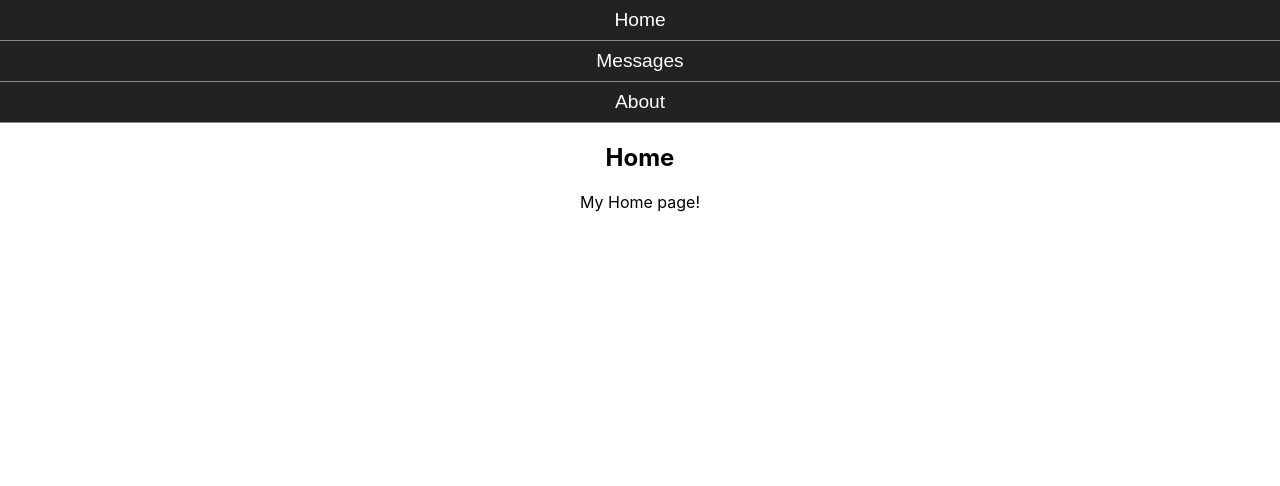
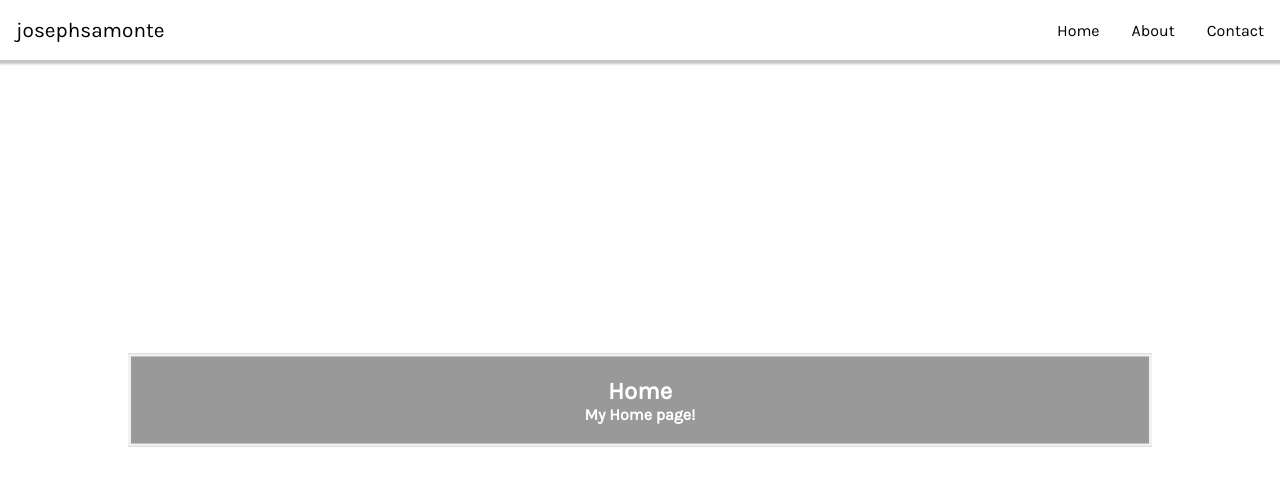
Before and after one commit to josephsamonte/react-router-example, a React (Create React App) app: page / in a window 1280 px wide. Shown: the top 486 px of the page. Built offline with nearby package versions, Linux system fonts and the light colour scheme.

Commit message:
add styles and new components

```diff
--- a/src/App.css
+++ b/src/App.css
@@ -1,62 +1,26 @@
-.App {
-  text-align: center;
-}
+@import url("https://fonts.googleapis.com/css2?family=Karla:wght@200;400&display=swap");
 
-.App-logo {
-  height: 40vmin;
-  pointer-events: none;
-}
-
-@media (prefers-reduced-motion: no-preference) {
-  .App-logo {
-    animation: App-logo-spin infinite 20s linear;
-  }
-}
-
-.App-header {
-  background-color: #282c34;
-  min-height: 100vh;
-  display: flex;
-  flex-direction: column;
-  align-items: center;
-  justify-content: center;
-  font-size: calc(10px + 2vmin);
-  color: white;
-}
-
-.App-link {
-  color: #61dafb;
-}
-
-@keyframes App-logo-spin {
-  from {
-    transform: rotate(0deg);
-  }
-  to {
-    transform: rotate(360deg);
-  }
-}
-
-ul {
-  list-style-type: none;
+* {
+  box-sizing: border-box;
+  margin: 0;
   padding: 0;
 }
 
-.menu ul {
-  background-color: #222;
-  margin: 0;
+body {
+  font-family: "Karla", -apple-system, BlinkMacSystemFont, "Segoe UI", "Roboto",
+    "Oxygen", "Ubuntu", "Cantarell", "Fira Sans", "Droid Sans", "Helvetica Neue",
+    sans-serif;
+  -webkit-font-smoothing: antialiased;
+  -moz-osx-font-smoothing: grayscale;
 }
 
-.menu li {
-  font-family: sans-serif;
-  font-size: 1.2em;
-  line-height: 40px;
-  height: 40px;
-  border-bottom: 1px solid #888;
+.container {
+  max-width: 90%;
+  margin-right: auto;
+  margin-left: auto;
+  padding: 1rem;
 }
 
-.menu a {
-  text-decoration: none;
-  color: #fff;
-  display: block;
+article h1 {
+  margin: 1rem 0;
 }
--- a/src/App.js
+++ b/src/App.js
@@ -1,36 +1,20 @@
-import logo from "./logo.svg";
 import "./App.css";
-import { Route, Link, Routes } from "react-router-dom";
+import { Route, Routes } from "react-router-dom";
 
+import Navbar from "./component/Navbar";
 import Home from "./component/Home";
 import About from "./component/About";
-import Messages from "./component/Messages";
+import Contact from "./component/Contact";
 
 function App() {
   return (
     <div className="App">
-      {/* <header className="App-header">
-        <img src={logo} className="App-logo" alt="logo" />
-        <h1 className="App-title">Welcome to React</h1>
-      </header> */}
-      <div className="menu">
-        <ul>
-          <li>
-            <Link to="/">Home</Link>
-          </li>
-          <li>
-            <Link to="/messages">Messages</Link>
-          </li>
-          <li>
-            <Link to="/about">About</Link>
-          </li>
-        </ul>
-      </div>
-      <div className="App-intro">
+      <Navbar />
+      <div className="container">
         <Routes>
           <Route path="/" element={<Home />} />
-          <Route path="/messages" element={<Messages />} />
           <Route path="/about" element={<About />} />
+          <Route path="/contact" element={<Contact />} />
         </Routes>
       </div>
     </div>
--- /dev/null
+++ b/src/component/Contact.js
@@ -0,0 +1,10 @@
+import React from "react";
+
+const Contact = () => (
+  <div>
+    <h2>Contact</h2>
+    js@josephsamonte.com
+  </div>
+);
+
+export default Contact;
--- a/src/component/Home.js
+++ b/src/component/Home.js
@@ -1,10 +1,11 @@
+import "../styles/home.css";
 import React from "react";
 
 const Home = () => (
-  <div>
+  <div className="bg-text">
     <h2>Home</h2>
     My Home page!
   </div>
 );
-
+<div className="bg-image"></div>;
 export default Home;
--- a/src/component/Messages.js
+++ /dev/null
@@ -1,10 +0,0 @@
-import React from "react";
-
-const Messages = () => (
-  <div>
-    <h2>Messages</h2>
-    Messages
-  </div>
-);
-
-export default Messages;
--- /dev/null
+++ b/src/component/Navbar.js
@@ -0,0 +1,45 @@
+import "../styles/navbar.css";
+import { Link } from "react-router-dom";
+
+export default function Navbar() {
+  return (
+    <nav className="navigation">
+      <Link to="/" className="brand-name">
+        josephsamonte
+      </Link>
+      {/* <button
+        className="hamburger"
+        onClick={() => {
+          setIsNavExpanded(!isNavExpanded);
+        }}
+      > */}
+      {/* icon from heroicons.com */}
+      {/* <svg
+          xmlns="http://www.w3.org/2000/svg"
+          className="h-5 w-5"
+          viewBox="0 0 20 20"
+          fill="white"
+        >
+          <path
+            fillRule="evenodd"
+            d="M3 5a1 1 0 011-1h12a1 1 0 110 2H4a1 1 0 01-1-1zM3 10a1 1 0 011-1h12a1 1 0 110 2H4a1 1 0 01-1-1zM9 15a1 1 0 011-1h6a1 1 0 110 2h-6a1 1 0 01-1-1z"
+            clipRule="evenodd"
+          />
+        </svg>
+      </button> */}
+      <div className="navigation-menu">
+        <ul>
+          <li>
+            <Link to="/">Home</Link>
+          </li>
+          <li>
+            <Link to="/about">About</Link>
+          </li>
+          <li>
+            <Link to="/contact">Contact</Link>
+          </li>
+        </ul>
+      </div>
+    </nav>
+  );
+}
--- /dev/null
+++ b/src/styles/home.css
@@ -0,0 +1,42 @@
+body,
+html {
+  height: 100%;
+}
+
+* {
+  box-sizing: border-box;
+}
+
+.bg-image {
+  /* The image used */
+  background-image: url("/public/logo192.png");
+
+  /* Add the blur effect */
+  filter: blur(8px);
+  -webkit-filter: blur(8px);
+
+  /* Full height */
+  height: 100%;
+
+  /* Center and scale the image nicely */
+  background-position: center;
+  background-repeat: no-repeat;
+  background-size: cover;
+}
+
+/* Position text in the middle of the page/image */
+.bg-text {
+  background-color: rgb(0, 0, 0); /* Fallback color */
+  background-color: rgba(0, 0, 0, 0.4); /* Black w/opacity/see-through */
+  color: white;
+  font-weight: bold;
+  border: 3px solid #f1f1f1;
+  position: absolute;
+  top: 50%;
+  left: 50%;
+  transform: translate(-50%, -50%);
+  z-index: 2;
+  width: 80%;
+  padding: 20px;
+  text-align: center;
+}
--- /dev/null
+++ b/src/styles/navbar.css
@@ -0,0 +1,44 @@
+.navigation {
+  height: 60px;
+  width: 100%;
+  display: flex;
+  align-items: center;
+  position: relative;
+  padding: 0.5rem 0rem;
+  background-color: #fff;
+  color: black;
+  box-shadow: 0 2px 2px 2px rgba(9, 9, 9, 0.23);
+}
+
+.brand-name {
+  text-decoration: none;
+  color: black;
+  font-size: 1.3rem;
+  margin-left: 1rem;
+}
+
+.brand-name:hover {
+  transform: scale(1.25);
+  transition-duration: 0.5s;
+}
+
+.navigation-menu {
+  margin-left: auto;
+}
+
+.navigation-menu ul {
+  display: flex;
+  padding: 0;
+}
+.navigation-menu li {
+  /* removes default disc bullet for li tags and applies margin to left & right side */
+  list-style-type: none;
+  margin: 0 1rem;
+}
+.navigation-menu li a {
+  /* increases the surface area of the anchor tag to span more than just the anchor text */
+  text-decoration: none;
+  display: block;
+  width: 100%;
+  color: black;
+}
```
